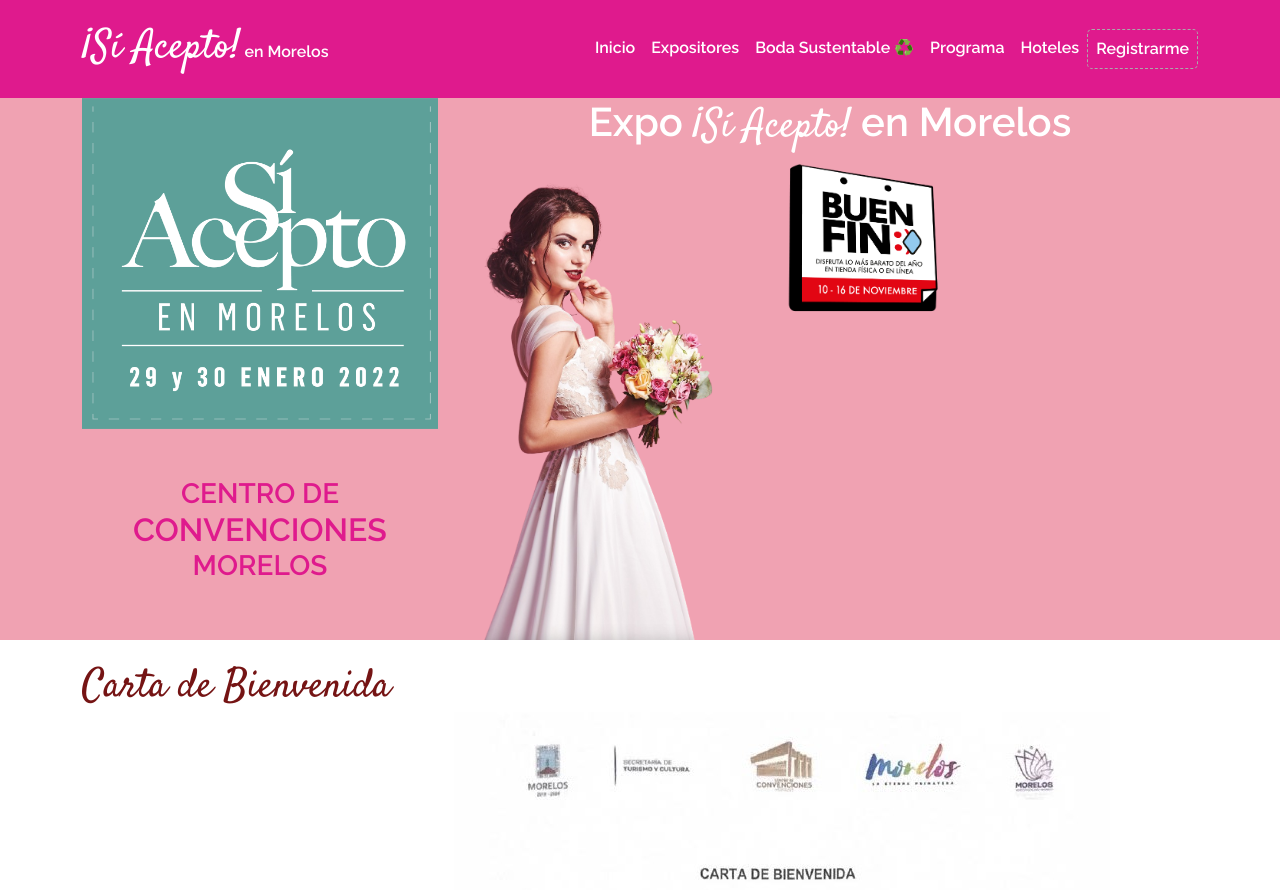
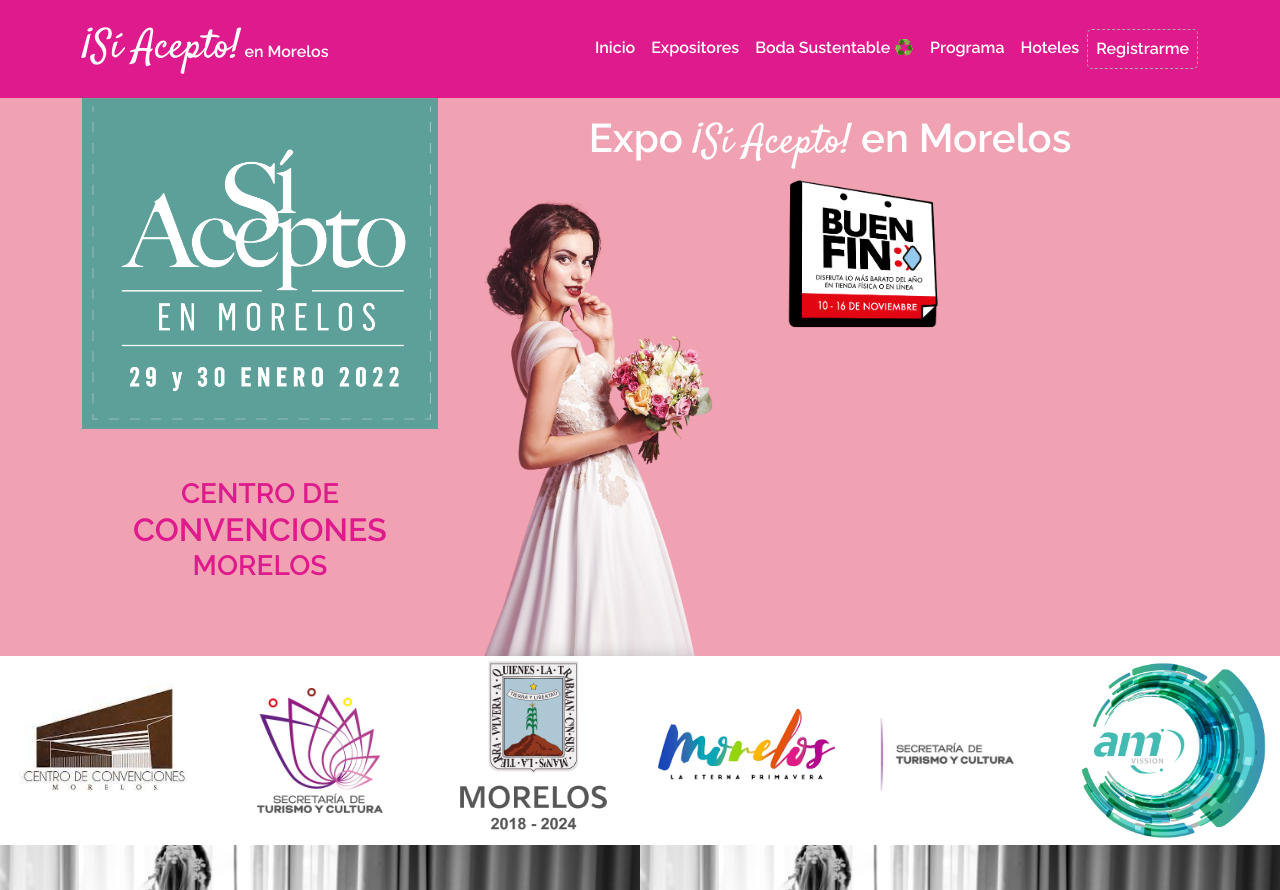
Before and after one commit to mikegaro/expo-si-acepto-morelos, a plain HTML site: page public/index.html in a window 1280 px wide. Shown: the top 890 px of the page. Drawn offline with nearby package versions, Linux system fonts and the light colour scheme.

Commit message:
logos added

```diff
--- a/public/index.html
+++ b/public/index.html
@@ -73,7 +73,7 @@
                 <div class="col-md-8">
                     <div class="row">
                         <div class="col-md-12">
-                            <h1 class="text-white text-center d-none d-md-block">Expo <span class="cursivas">¡Sí
+                            <h1 class="text-white text-center d-none d-md-block pt-3">Expo <span class="cursivas">¡Sí
                                     Acepto!</span>
                                 en Morelos</h1>
                         </div>
@@ -90,23 +90,28 @@
             </div>
         </div>
     </header>
-
-    <section class='section'>
-        <div class='container reveal'>
+    <section>
+        <div class="container-fluid">
             <div class="row">
-                <div class="col-sm-12">
-                    <h2 class="cursivas">Carta de Bienvenida</h2>
+                <div class="col-6 col-sm-2 align-self-end">
+                    <img src="assets/img/patrocinadores/centro_morelos.jpg" alt="" class="img-fluid">
                 </div>
-                <div class="row">
-                    <div class="col-md-4">
-
-                    </div>
-                    <div class="col-md-8 bg-carne">
-                        <img src="assets/img/carta.jpg" class="img-fluid" alt="Carta Bienvenida">
-                    </div>
+                <div class="col-6 col-sm-2">
+                    <img src="assets/img/patrocinadores/turismo.jpg" alt="" class="img-fluid">
+                </div>
+                <div class="col-6 col-sm-2">
+                    <img src="assets/img/patrocinadores/morelos.png" alt="" class="img-fluid">
+                </div>
+                <div class="col-6 col-sm-2">
+                    <img src="assets/img/patrocinadores/morelos_primavera.png" class="img-fluid" alt="">
+                </div>
+                <div class="col-6 col-sm-2">
+                    <img src="assets/img/patrocinadores/turismo_cultura.jpg" alt="" class="img-fluid">
+                </div>
+                <div class="col-6 col-sm-2">
+                    <img src="assets/img/patrocinadores/amvission.png" class="img-fluid" alt="">
                 </div>
             </div>
-
         </div>
     </section>
 
```
Also changed, not shown: public/assets/img/carta.jpg (deleted), public/assets/img/patrocinadores/amvission.png (added), public/assets/img/patrocinadores/centro_morelos.jpg (added), public/assets/img/patrocinadores/morelos.png (added), public/assets/img/patrocinadores/morelos_primavera.png (added), public/assets/img/patrocinadores/turismo.jpg (added), public/assets/img/patrocinadores/turismo_cultura.jpg (added).
